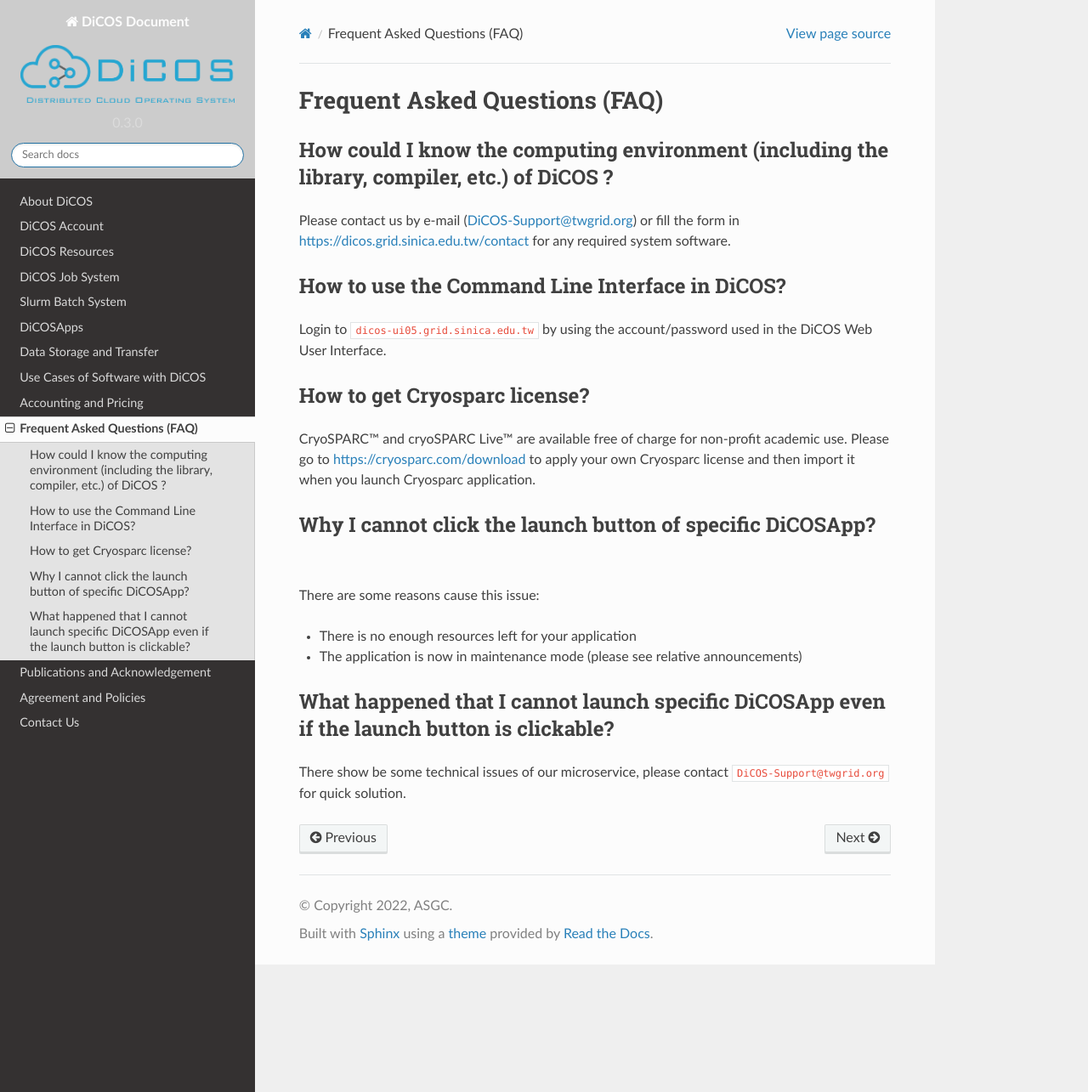
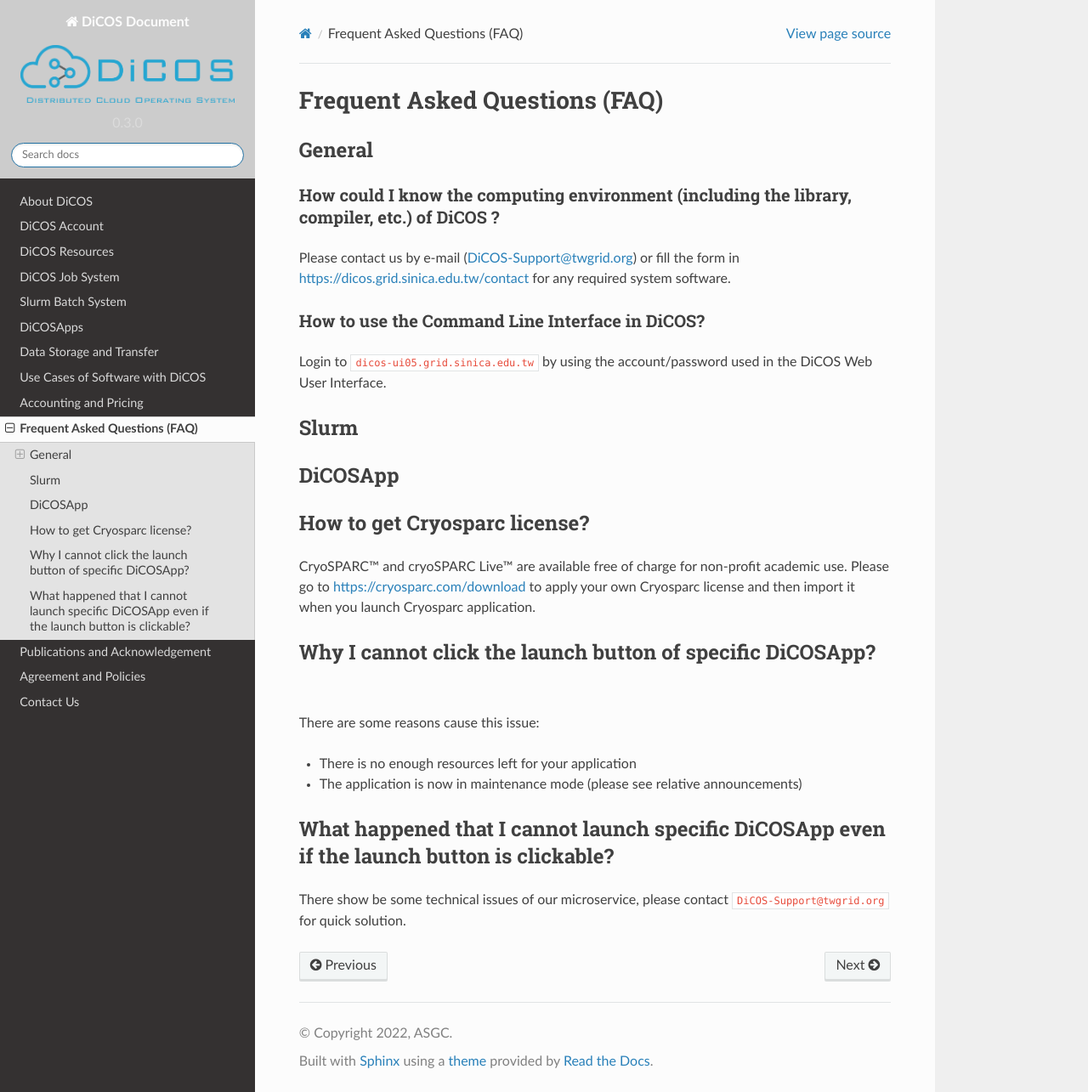
Before and after one commit to ASGCOPS/dicos_document, a Sphinx documentation site: the page built from docs/source/faq.rst, in a window 1280 px wide and 1285 px high. Shown: the whole window at 85% size. Built offline with Sphinx 7.4.7 and the Read the Docs theme 2.0.0, drawn with Linux system fonts in a browser that asks for light colours.

Commit message:
Edit faq.rst

```diff
--- a/docs/source/faq.rst
+++ b/docs/source/faq.rst
@@ -4,17 +4,27 @@
 
 .. sectionauthor:: Felix Lee <felix@twgrid.org>, Mike Yang <mike.yang@twgrid.org>
 
--------------------------------------------------------------------------------------------------------
+---------------------------
+General
+---------------------------
+
 How could I know the computing environment (including the library, compiler, etc.) of DiCOS ?
--------------------------------------------------------------------------------------------------------
+^^^^^^^^^^^^^^^^^^^^^^^^^^^^^^^^^^^^^^^^^^^^^^^^^^^^^^^^^^^^^^^^^^^^^^^^^^^^^^^^^^^^^^^^^^^^^^^^^^^^^^^
 
 Please contact us by e-mail (DiCOS-Support@twgrid.org) or fill the form in https://dicos.grid.sinica.edu.tw/contact for any required system software.
 
--------------------------------------------------------------------------------------------------------
 How to use the Command Line Interface in DiCOS?
--------------------------------------------------------------------------------------------------------
+^^^^^^^^^^^^^^^^^^^^^^^^^^^^^^^^^^^^^^^^^^^^^^^^^^^^^^^^^^^^^^^^^^^^^^^^^^^^^^^^^^^^^^^^^^^^^^^^^^^^^^^
 
 Login to ``dicos-ui05.grid.sinica.edu.tw`` by using the account/password used in the DiCOS Web User Interface.
+
+---------------------------
+Slurm
+---------------------------
+
+---------------------------
+DiCOSApp
+---------------------------
 
 -------------------------------------------------------------------------------------------------------
 How to get Cryosparc license?
```
